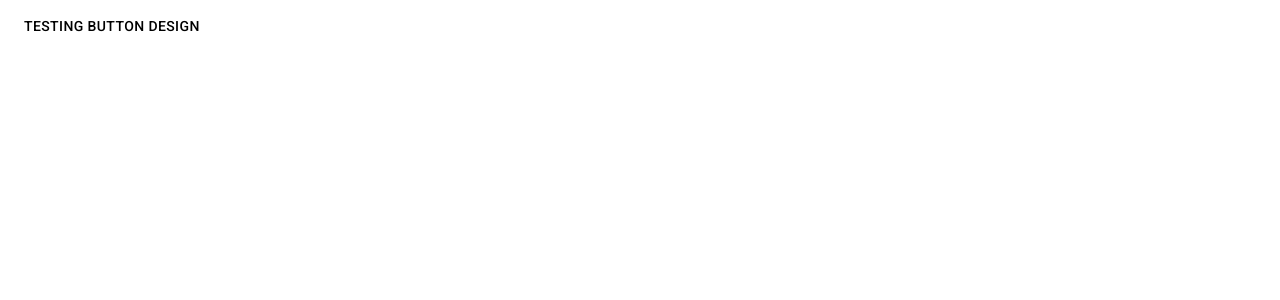
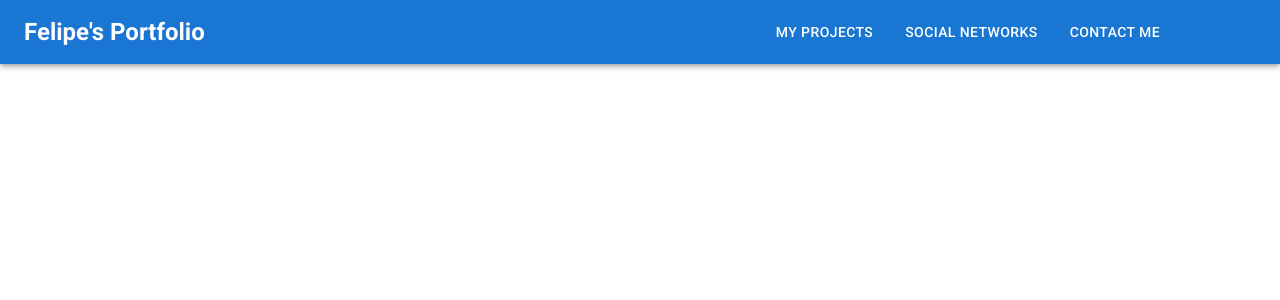
Before and after one commit to oliveirascof/personal-web, a React (Vite) app: page / in a window 1280 px wide. Shown: the top 300 px of the page. Built offline with nearby package versions, Linux system fonts and the light colour scheme.

Commit message:
add Header component

```diff
--- a/src/App.jsx
+++ b/src/App.jsx
@@ -1,9 +1,11 @@
 import React from 'react'
-import { Button } from '@mui/material'
+import Header from './components/Header/Header'
 
 function App() {
   return (
-    <Button variant="secondary"> Testing button design</Button>
+      <>
+        <Header />
+      </>
   )
 }
 
--- /dev/null
+++ b/src/components/Header/Header.jsx
@@ -0,0 +1,21 @@
+import React from 'react'
+import { Box, Toolbar, AppBar, Typography, Button } from '@mui/material'
+
+function Header() {
+  return (
+      <AppBar position="fixed" >
+        <Toolbar variant="regular" sx={{ display: 'flex', alignItems: 'center', justifyContent: "space-between", textAlign: 'center' }}>
+          <Typography
+            variant="h5" sx={{fontWeight: "bold"}} > Felipe's Portfolio
+            </Typography>
+            <Box sx={{display: "flex", marginLeft: 10, marginRight: 10}}>
+            <Button variant="outline">My projects</Button>
+            <Button variant="outline">Social networks</Button>
+            <Button variant="outline">Contact me</Button>
+          </Box>
+        </Toolbar>
+      </AppBar>
+  )
+}
+
+export default Header
```
Also changed, not shown: 1 other file (tests, documents, lock files or other folders).
